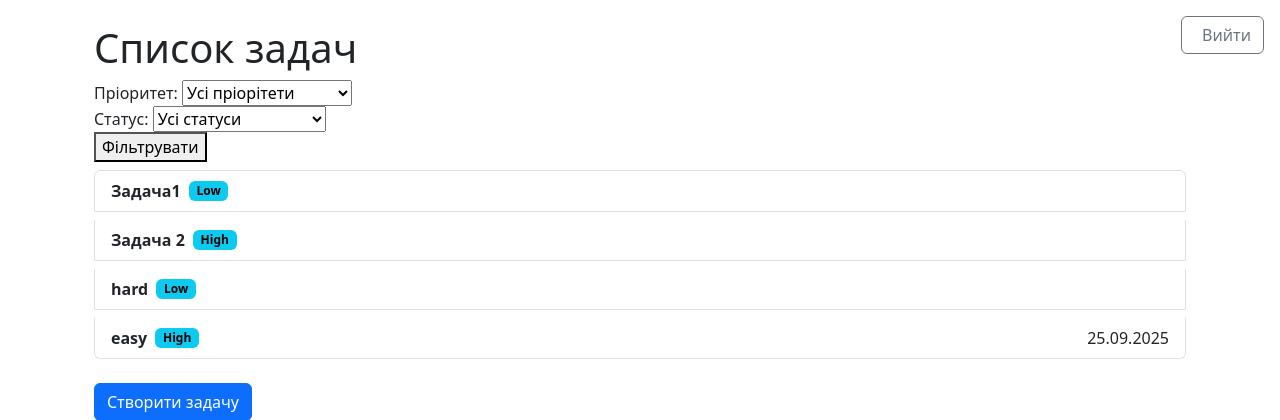
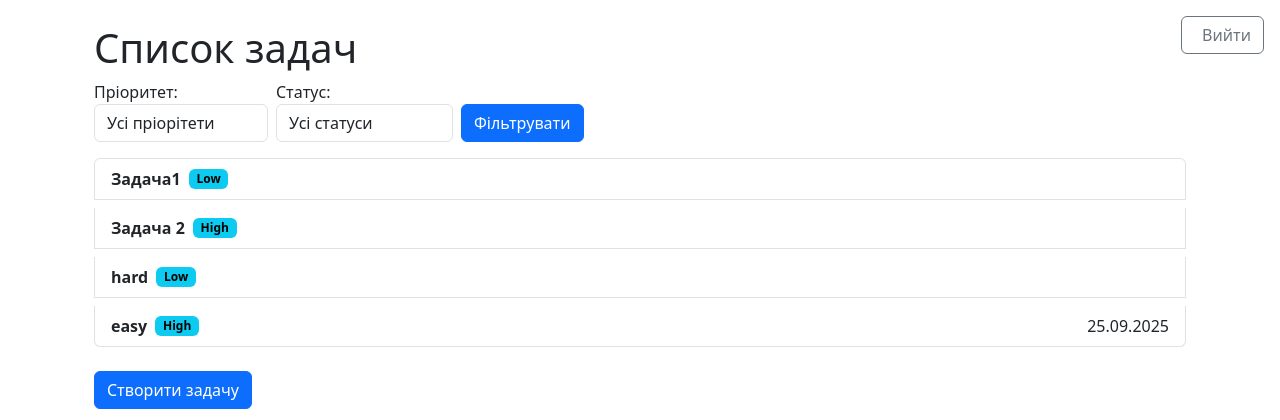
Before and after one commit to pavlofe/task, a Django app: page / in a window 1280 px wide. Shown: the top 420 px of the page. Run offline with Django 5.2, Linux system fonts and the light colour scheme; a user stored in the database is signed in; data comes from the database, SQL or seed files in the repository; both versions use the stored data as it was after the commit.

Commit message:
last changes

```diff
--- a/taskapp/forms.py
+++ b/taskapp/forms.py
@@ -34,3 +34,10 @@ class FilterForm(forms.Form):
 
     priority = forms.ChoiceField(choices=PRIORITY_CHOICES, label='Пріоритет', required=False)
     status = forms.ChoiceField(choices=STATUS_CHOICES, label='Статус', required=False)
+
+
+    def __init__(self, *args, **kwargs):
+        super().__init__(*args, **kwargs)
+
+        for field in self.fields:
+            self.fields[field].widget.attrs.update({'class': 'form-control mb-2', })
--- a/taskapp/views.py
+++ b/taskapp/views.py
@@ -12,6 +12,12 @@ class TaskListView(LoginRequiredMixin, ListView):
 
     def get_queryset(self):
         task_list = Task.objects.filter(user = self.request.user).all()
+        status = self.request.GET.get('status', '')
+        priority = self.request.GET.get('priority', '')
+        if status:
+            task_list = task_list.filter(status=status)
+        if priority:
+            task_list = task_list.filter(priority=priority)
         return task_list
 
     def get_context_data(self, **kwargs):
--- a/templates/task_form.html
+++ b/templates/task_form.html
@@ -7,7 +7,7 @@
     <form action="" method="post" enctype="multipart/form-data">
         {% csrf_token %}
     {{form.as_div}}
-    <button type="submit" class="btn-primary">Зберегти</button>
+    <button type="submit" class="btn btn-primary">Зберегти</button>
 
 
     </form>
--- a/templates/task_list.html
+++ b/templates/task_list.html
@@ -4,10 +4,10 @@
 
 <div class="container">
     <h1>Список задач</h1>
-    <form method="get">
+    <form method="get" class="d-flex align-items-center gap-2">
         {% csrf_token %}
         {{filter_form.as_div}}
-        <button type="submit">
+        <button type="submit" class="btn btn-primary mt-3">
             Фільтрувати
         </button>
     </form>
```
Also changed, not shown: db.sqlite3.
